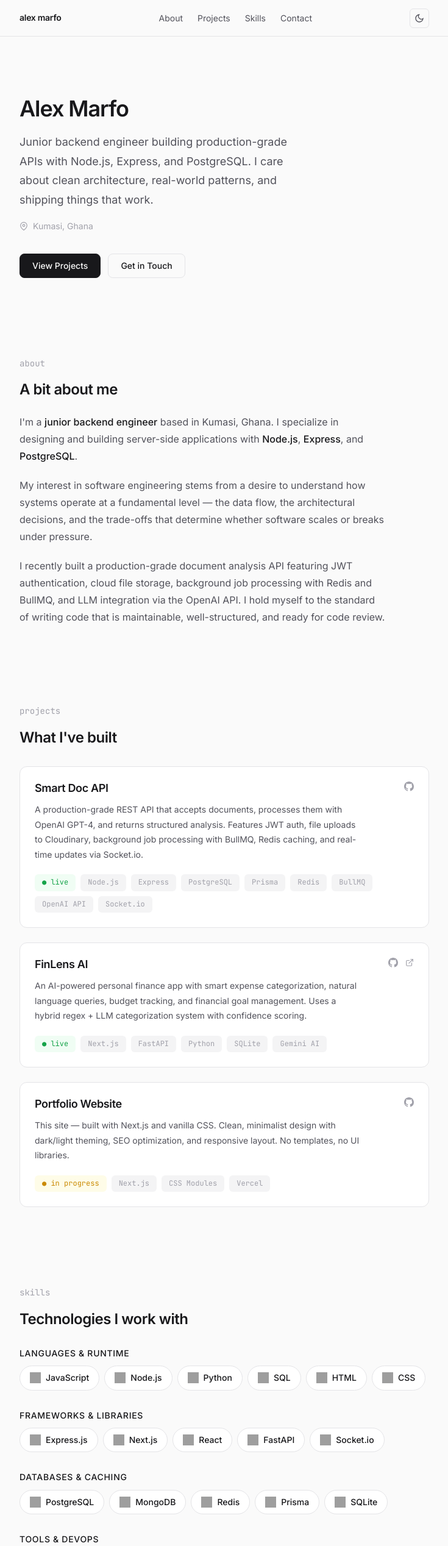
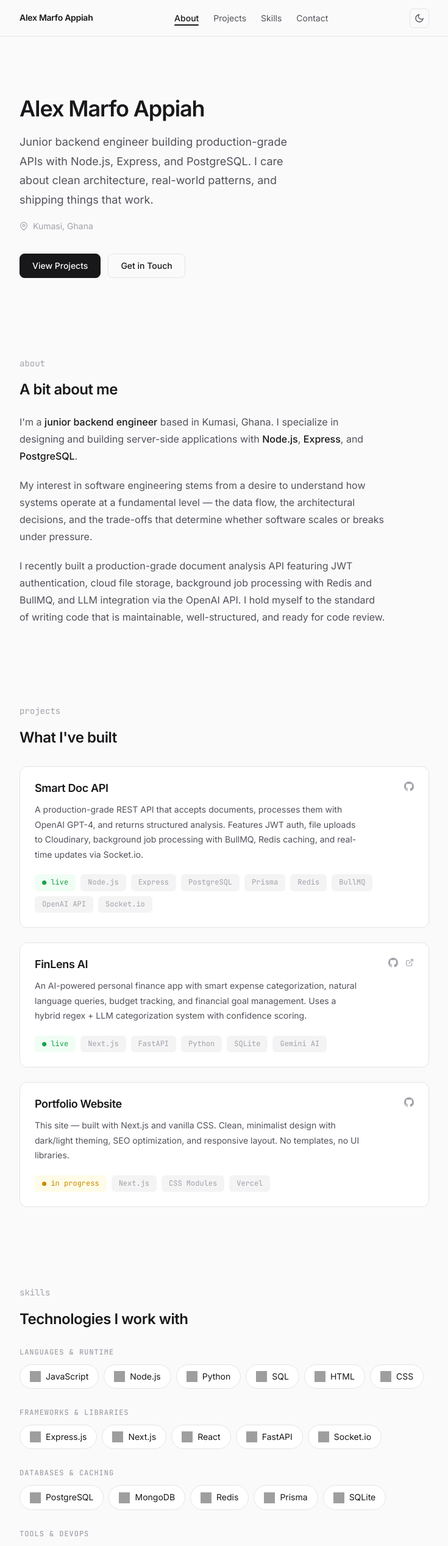
Before and after one commit to theboylexis/my-portfolio, a Next.js app: page / in a window 1280 px wide. Shown: the top 2536 px of the page at 61% size, without its empty margins (272-1007 px from the left). Built offline with nearby package versions, Linux system fonts and the light colour scheme; grey boxes are pictures that could not be loaded.

Commit message:
Visual polish: dot-grid bg, staggered hero animation, skill hover, pulse dot, navbar blur

```diff
--- a/src/app/globals.css
+++ b/src/app/globals.css
@@ -10,6 +10,11 @@
   box-sizing: border-box;
   padding: 0;
   margin: 0;
+}
+
+html {
+  scroll-behavior: smooth;
+  scroll-padding-top: calc(var(--nav-height) + 16px);
 }
 
 /* --- Design Tokens --- */
@@ -113,6 +118,8 @@ html {
 body {
   font-family: var(--font-sans);
   font-size: var(--text-base);
+  background-image: radial-gradient(var(--color-border) 0.5px, transparent 0.5px);
+  background-size: 24px 24px;
   line-height: var(--leading-normal);
   color: var(--color-text-primary);
   background-color: var(--color-bg);
@@ -195,11 +202,45 @@ code {
   border: 0;
 }
 
+/* --- Hero entrance animation --- */
+@keyframes fadeUp {
+  from {
+    opacity: 0;
+    transform: translateY(20px);
+  }
+
+  to {
+    opacity: 1;
+    transform: translateY(0);
+  }
+}
+
+.hero-stagger>* {
+  opacity: 0;
+  animation: fadeUp 0.5s ease forwards;
+}
+
+.hero-stagger>*:nth-child(1) {
+  animation-delay: 0.1s;
+}
+
+.hero-stagger>*:nth-child(2) {
+  animation-delay: 0.25s;
+}
+
+.hero-stagger>*:nth-child(3) {
+  animation-delay: 0.4s;
+}
+
+.hero-stagger>*:nth-child(4) {
+  animation-delay: 0.55s;
+}
+
 /* --- Scroll Animations --- */
 .fade-in {
   opacity: 0;
-  transform: translateY(16px);
-  transition: opacity 0.6s ease, transform 0.6s ease;
+  transform: translateY(20px);
+  transition: opacity 0.7s cubic-bezier(0.16, 1, 0.3, 1), transform 0.7s cubic-bezier(0.16, 1, 0.3, 1);
 }
 
 .fade-in.visible {
@@ -218,6 +259,23 @@ code {
 
 .delay-3 {
   transition-delay: 0.3s;
+}
+
+.delay-4 {
+  transition-delay: 0.4s;
+}
+
+/* --- Pulse animation for availability dot --- */
+@keyframes pulse {
+
+  0%,
+  100% {
+    opacity: 1;
+  }
+
+  50% {
+    opacity: 0.4;
+  }
 }
 
 /* --- Dark mode icon fix --- */
--- a/src/app/layout.js
+++ b/src/app/layout.js
@@ -16,22 +16,22 @@ const jetbrainsMono = JetBrains_Mono({
 });
 
 export const metadata = {
-  title: 'Alex Marfo — Junior Backend Engineer',
+  title: 'Alex Marfo Appiah — Junior Backend Engineer',
   description:
     'Junior backend engineer specializing in Node.js, Express, and building production-grade APIs. View my projects, skills, and get in touch.',
   keywords: ['backend engineer', 'Node.js', 'Express', 'API development', 'portfolio'],
-  authors: [{ name: 'Alex Marfo' }],
+  authors: [{ name: 'Alex Marfo Appiah' }],
   openGraph: {
-    title: 'Alex Marfo — Junior Backend Engineer',
+    title: 'Alex Marfo Appiah — Junior Backend Engineer',
     description:
       'Junior backend engineer specializing in Node.js, Express, and building production-grade APIs.',
     type: 'website',
     locale: 'en_US',
-    siteName: 'Alex Marfo',
+    siteName: 'Alex Marfo Appiah',
   },
   twitter: {
     card: 'summary_large_image',
-    title: 'Alex Marfo — Junior Backend Engineer',
+    title: 'Alex Marfo Appiah — Junior Backend Engineer',
     description:
       'Junior backend engineer specializing in Node.js, Express, and building production-grade APIs.',
   },
--- a/src/app/page.js
+++ b/src/app/page.js
@@ -29,8 +29,8 @@ export default function Home() {
 
   return (
     <div className={styles.page}>
-      <section className={styles.hero}>
-        <h1 className={styles.name}>Alex Marfo</h1>
+      <section className={`${styles.hero} hero-stagger`}>
+        <h1 className={styles.name}>Alex Marfo Appiah</h1>
         <p className={styles.role}>
           Junior backend engineer building production-grade APIs with Node.js, Express, and PostgreSQL. I care about clean architecture, real-world patterns, and shipping things that work.
         </p>
--- a/src/app/page.module.css
+++ b/src/app/page.module.css
@@ -12,6 +12,7 @@
   width: 100%;
   padding-left: var(--page-padding);
   padding-right: var(--page-padding);
+  position: relative;
 }
 
 .name {
--- a/src/components/layout/Footer.js
+++ b/src/components/layout/Footer.js
@@ -5,7 +5,7 @@ export default function Footer() {
         <footer className={styles.footer}>
             <div className={styles.footerInner}>
                 <span className={styles.copy}>
-                    © {new Date().getFullYear()} Alex Marfo
+                    © {new Date().getFullYear()} Alex Marfo Appiah
                 </span>
 
                 <span className={styles.builtWith}>
--- a/src/components/layout/Navbar.js
+++ b/src/components/layout/Navbar.js
@@ -1,6 +1,6 @@
 'use client';
 
-import { useState } from 'react';
+import { useState, useEffect } from 'react';
 import ThemeToggle from './ThemeToggle';
 import styles from './Navbar.module.css';
 
@@ -13,18 +13,45 @@ const navLinks = [
 
 export default function Navbar() {
     const [menuOpen, setMenuOpen] = useState(false);
+    const [activeSection, setActiveSection] = useState('');
+
+    useEffect(() => {
+        const sectionIds = navLinks.map((link) => link.href.slice(1));
+
+        const observer = new IntersectionObserver(
+            (entries) => {
+                entries.forEach((entry) => {
+                    if (entry.isIntersecting) {
+                        setActiveSection(entry.target.id);
+                    }
+                });
+            },
+            { rootMargin: '-40% 0px -55% 0px' }
+        );
+
+        sectionIds.forEach((id) => {
+            const el = document.getElementById(id);
+            if (el) observer.observe(el);
+        });
+
+        return () => observer.disconnect();
+    }, []);
 
     return (
         <nav className={styles.nav}>
             <div className={styles.navInner}>
                 <a href="#" className={styles.logo}>
-                    alex marfo
+                    Alex Marfo Appiah
                 </a>
 
                 <ul className={styles.links}>
                     {navLinks.map((link) => (
                         <li key={link.href}>
-                            <a href={link.href} className={styles.link}>
+                            <a
+                                href={link.href}
+                                className={`${styles.link} ${activeSection === link.href.slice(1) ? styles.linkActive : ''
+                                    }`}
+                            >
                                 {link.label}
                             </a>
                         </li>
@@ -60,7 +87,10 @@ export default function Navbar() {
                         <a
                             key={link.href}
                             href={link.href}
-                            className={styles.mobileLink}
+                            className={`${styles.mobileLink} ${activeSection === link.href.slice(1)
+                                ? styles.mobileLinkActive
+                                : ''
+                                }`}
                             onClick={() => setMenuOpen(false)}
                         >
                             {link.label}
--- a/src/components/layout/Navbar.module.css
+++ b/src/components/layout/Navbar.module.css
@@ -7,11 +7,17 @@
     display: flex;
     align-items: center;
     justify-content: center;
-    background: var(--color-bg);
+    background: rgba(250, 250, 250, 0.8);
+    backdrop-filter: blur(12px);
+    -webkit-backdrop-filter: blur(12px);
     border-bottom: 1px solid var(--color-border);
     z-index: 100;
     transition: background-color var(--transition-base),
         border-color var(--transition-base);
+}
+
+[data-theme='dark'] .nav {
+    background: rgba(10, 10, 10, 0.8);
 }
 
 .navInner {
@@ -42,10 +48,27 @@
     color: var(--color-text-secondary);
     transition: color var(--transition-fast);
     font-weight: var(--font-weight-normal);
+    position: relative;
 }
 
 .link:hover {
     color: var(--color-text-primary);
+}
+
+.linkActive {
+    color: var(--color-text-primary);
+    font-weight: var(--font-weight-medium);
+}
+
+.linkActive::after {
+    content: '';
+    position: absolute;
+    bottom: -4px;
+    left: 0;
+    right: 0;
+    height: 1.5px;
+    background: var(--color-text-primary);
+    border-radius: 1px;
 }
 
 .actions {
@@ -84,11 +107,17 @@
         top: var(--nav-height);
         left: 0;
         right: 0;
-        background: var(--color-bg);
+        background: rgba(250, 250, 250, 0.95);
+        backdrop-filter: blur(12px);
+        -webkit-backdrop-filter: blur(12px);
         border-bottom: 1px solid var(--color-border);
         padding: var(--space-4) var(--page-padding);
         gap: var(--space-4);
         z-index: 99;
+    }
+
+    [data-theme='dark'] .mobileMenu {
+        background: rgba(10, 10, 10, 0.95);
     }
 
     .mobileLink {
@@ -97,6 +126,11 @@
         padding: var(--space-2) 0;
     }
 
+    .mobileLinkActive {
+        color: var(--color-text-primary);
+        font-weight: var(--font-weight-medium);
+    }
+
     .mobileLink:hover {
         color: var(--color-text-primary);
     }
--- a/src/components/sections/Contact.module.css
+++ b/src/components/sections/Contact.module.css
@@ -58,11 +58,13 @@
     border: 1px solid var(--color-border);
     border-radius: var(--radius-sm);
     flex-shrink: 0;
-    transition: border-color var(--transition-fast);
+    transition: border-color var(--transition-fast), transform var(--transition-fast), background var(--transition-fast);
 }
 
 .contactLink:hover .icon {
     border-color: var(--color-text-tertiary);
+    transform: translateY(-2px);
+    background: var(--color-bg-secondary);
 }
 
 .availability {
@@ -80,4 +82,6 @@
     border-radius: 50%;
     background: #22c55e;
     flex-shrink: 0;
+    animation: pulse 2s ease-in-out infinite;
+    box-shadow: 0 0 0 3px rgba(34, 197, 94, 0.15);
 }
--- a/src/components/sections/Projects.module.css
+++ b/src/components/sections/Projects.module.css
@@ -31,7 +31,7 @@
     border: 1px solid var(--color-border);
     border-radius: var(--radius-lg);
     padding: var(--space-6);
-    transition: border-color var(--transition-fast);
+    transition: border-color var(--transition-fast), transform var(--transition-base), box-shadow var(--transition-base);
     background: var(--color-surface);
 }
 
--- a/src/components/sections/Skills.module.css
+++ b/src/components/sections/Skills.module.css
@@ -34,11 +34,12 @@
 }
 
 .categoryTitle {
-    font-size: var(--text-sm);
+    font-size: var(--text-xs);
+    font-family: var(--font-mono);
+    text-transform: uppercase;
+    letter-spacing: 0.08em;
+    color: var(--color-text-tertiary);
     font-weight: var(--font-weight-medium);
-    color: var(--color-text-primary);
-    text-transform: uppercase;
-    letter-spacing: 0.05em;
 }
 
 .badges {
@@ -51,31 +52,31 @@
     display: inline-flex;
     align-items: center;
     gap: var(--space-2);
+    padding: var(--space-2) var(--space-4);
+    border: 1px solid var(--color-border);
+    border-radius: 999px;
     font-size: var(--text-sm);
-    font-weight: var(--font-weight-medium);
     color: var(--color-text-primary);
     background: var(--color-surface);
-    border: 1px solid var(--color-border);
-    padding: var(--space-2) var(--space-4);
-    border-radius: 999px;
-    transition: border-color var(--transition-fast), transform var(--transition-fast);
+    transition: transform var(--transition-fast), border-color var(--transition-fast), box-shadow var(--transition-fast);
+    cursor: default;
 }
 
 .badge:hover {
+    transform: translateY(-2px);
     border-color: var(--color-text-tertiary);
-    transform: translateY(-1px);
+    box-shadow: 0 4px 8px rgba(0, 0, 0, 0.06);
+}
+
+[data-theme='dark'] .badge:hover {
+    box-shadow: 0 4px 8px rgba(0, 0, 0, 0.2);
 }
 
 .badgeIcon {
-    width: 18px;
-    height: 18px;
     display: flex;
     align-items: center;
     justify-content: center;
+    width: 18px;
+    height: 18px;
     flex-shrink: 0;
 }
-
-.badgeIcon img {
-    width: 18px;
-    height: 18px;
-}
--- a/src/components/sections/Timeline.js
+++ b/src/components/sections/Timeline.js
@@ -19,6 +19,12 @@ const timelineItems = [
         title: 'Node.js & Express deep dive',
         description:
             'Completed comprehensive training on Node.js, Express, REST APIs, authentication patterns, and database integration with PostgreSQL and MongoDB.',
+    },
+    {
+        date: 'Dec 2025',
+        title: 'FinLens AI — Complete',
+        description:
+            'Built an AI-powered personal finance app with smart expense categorization, natural language queries, and budget tracking using FastAPI, Next.js, and Google Gemini.',
     },
     {
         date: '2025',
```
